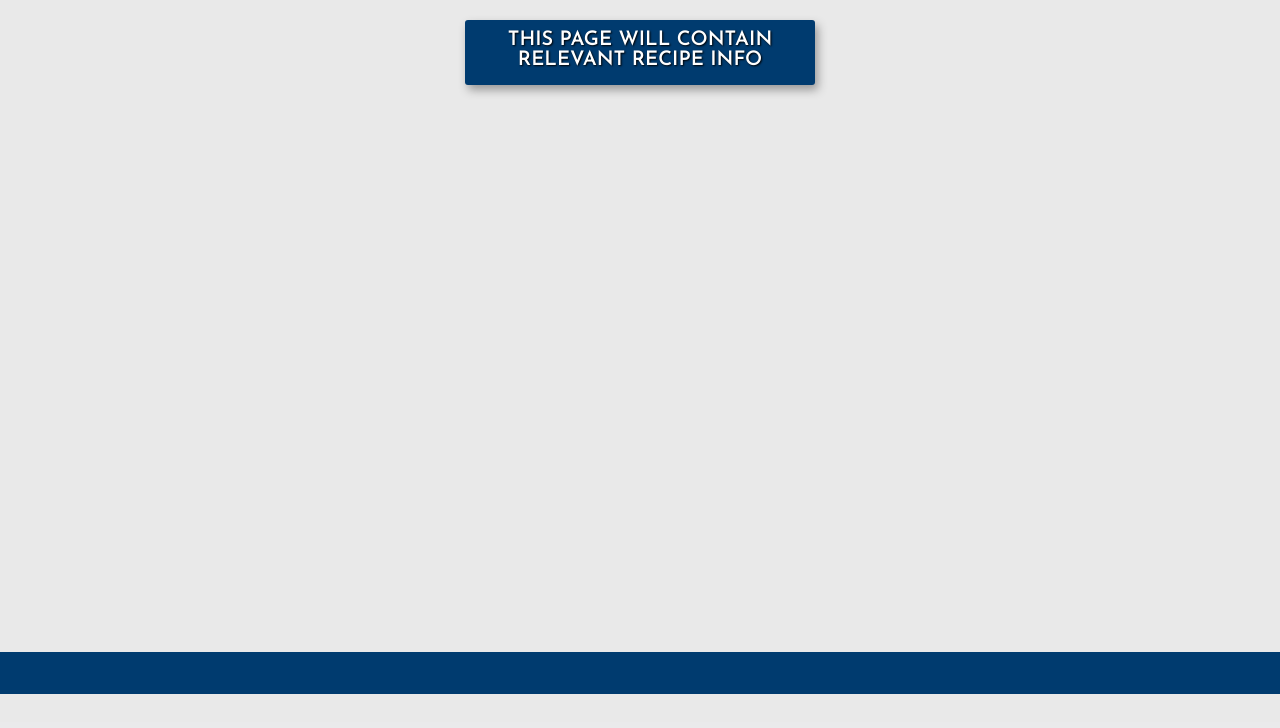
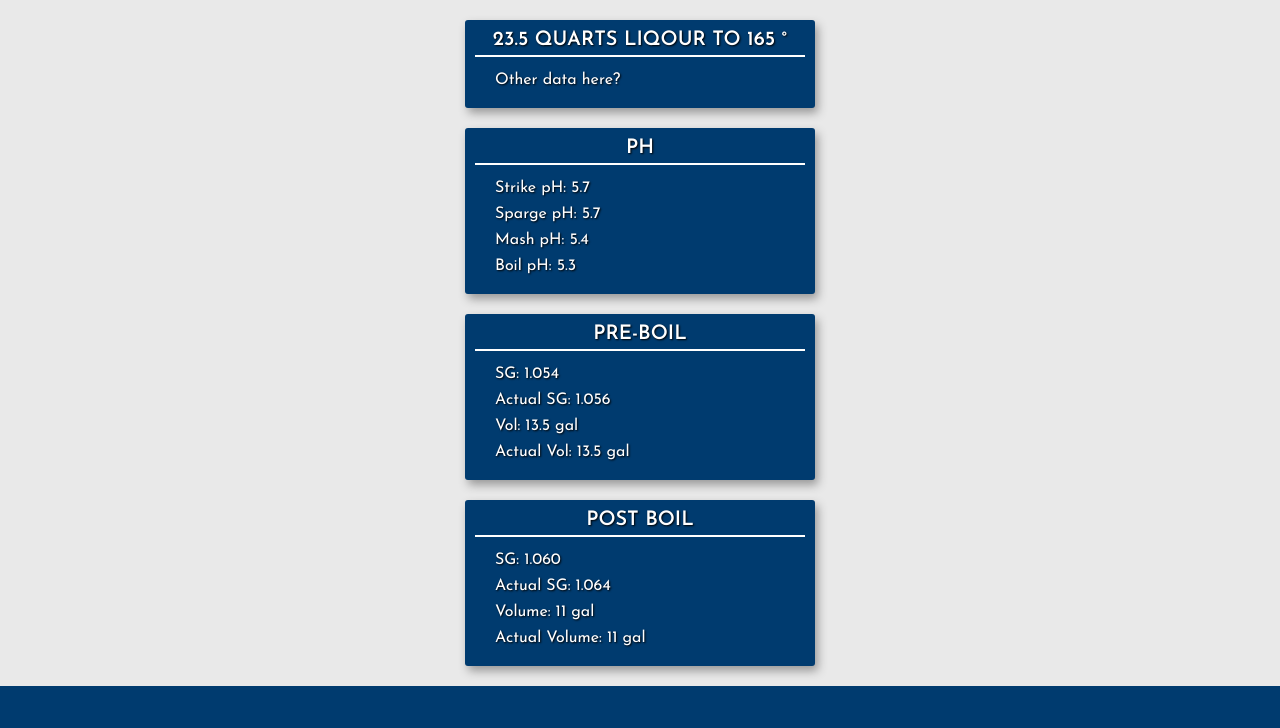
Before and after one commit to hughest64/brew-app, a Flask app: page /stats in a window 1280 px wide. Shown: the part 78-806 px from the top of the page. Before the commit the page ends 772 px from the top, so only its background shows below. Run offline with Flask 2, Linux system fonts and the light colour scheme.

Commit message:
started work on stats page

```diff
--- a/static/styles.css
+++ b/static/styles.css
@@ -62,6 +62,15 @@ header,
     margin: 0 -2px;
     padding: 0 10px;
     border-right: 2px solid #fff;
+}
+
+.version {
+    display: inline-block;
+    padding: 10px;
+    /*background-color: red;*/
+    margin-top: -20px;
+    float: right;
+    font-size: .65em;
 }
 
 .main-nav li {
--- a/templates/stats.html
+++ b/templates/stats.html
@@ -6,8 +6,39 @@
     <form action="/timer">
         <section class="container">
             <h3 class="container-heading">
-                This page will contain relevant recipe info
+                23.5 quarts liqour to 165 &deg;
             </h3>
+            <ul>
+                <li>Other data here?</li>
+            </ul>
+        </section>
+        <section class="container">
+            <h3 class="container-heading">pH</h3>
+            <ul class="ph">
+                <li>Strike pH: 5.7</li>
+                <li>Sparge pH: 5.7</li>
+                <li>Mash pH: 5.4</li>
+                <li>Boil pH: 5.3</li>
+            </ul>
+        </section>
+        <section class="container">
+            <h3 class="container-heading">Pre-boil</h3>
+            <ul class="pre">
+                <li>SG: 1.054</li>
+                <!-- this shold be an input -->
+                <li>Actual SG: 1.056</li>
+                <li>Vol: 13.5 gal </li>
+                <li>Actual Vol: 13.5 gal </li>
+            </ul>
+        </section>
+        <section class="container">
+            <h3 class="container-heading">Post Boil</h3>
+            <ul class="post">
+                <li>SG: 1.060</li>
+                <li>Actual SG: 1.064</li>
+                <li>Volume: 11 gal</li>
+                <li>Actual Volume: 11 gal</li>
+            </ul>
         </section>
     </form>
 </main>
--- a/templates/timer.html
+++ b/templates/timer.html
@@ -25,6 +25,7 @@
         <li>OG: {{ data['og'] }}</li>
         <li>ABV: {{ data['abv'] }}%</li>
     </ul>
+    <span class="version">V 1.1</span>
 {% endblock %}
 <!-- nav content is included here from layout.html -->
 {% block content %}
```
